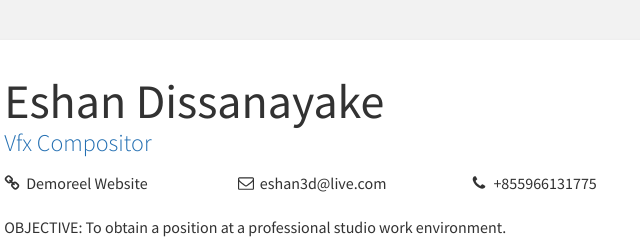
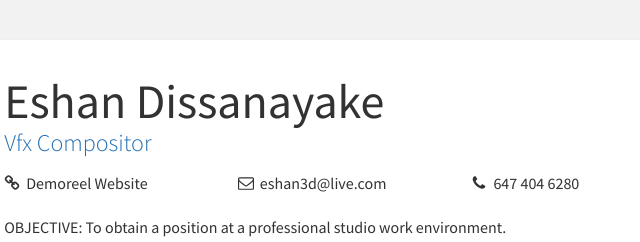
Before and after one commit to eshankasun/Resume, a plain HTML site: page index.html in a window 1280 px wide. Shown: the top 242 px of the page, 383-1023 px from the left. Drawn offline with nearby package versions, Linux system fonts and the light colour scheme.

Commit message:
second commit
html resume updated

```diff
--- a/index.html
+++ b/index.html
@@ -29,7 +29,7 @@
                       </div>
                       <div class="link-item">
                         <svg  class="icon" viewBox="0 0 1792 1792" xmlns="http://www.w3.org/2000/svg"><path d="M1600 1240q0 27-10 70.5t-21 68.5q-21 50-122 106-94 51-186 51-27 0-53-3.5t-57.5-12.5-47-14.5-55.5-20.5-49-18q-98-35-175-83-127-79-264-216t-216-264q-48-77-83-175-3-9-18-49t-20.5-55.5-14.5-47-12.5-57.5-3.5-53q0-92 51-186 56-101 106-122 25-11 68.5-21t70.5-10q14 0 21 3 18 6 53 76 11 19 30 54t35 63.5 31 53.5q3 4 17.5 25t21.5 35.5 7 28.5q0 20-28.5 50t-62 55-62 53-28.5 46q0 9 5 22.5t8.5 20.5 14 24 11.5 19q76 137 174 235t235 174q2 1 19 11.5t24 14 20.5 8.5 22.5 5q18 0 46-28.5t53-62 55-62 50-28.5q14 0 28.5 7t35.5 21.5 25 17.5q25 15 53.5 31t63.5 35 54 30q70 35 76 53 3 7 3 21z"/></svg>
-                        <a href="Tel(M): +855966131775">+855966131775</a>
+                        <a href="Tel(M): 647 404 6280"> 647 404 6280</a>
                       </div>
                     </div> <!-- end links -->
 
```
